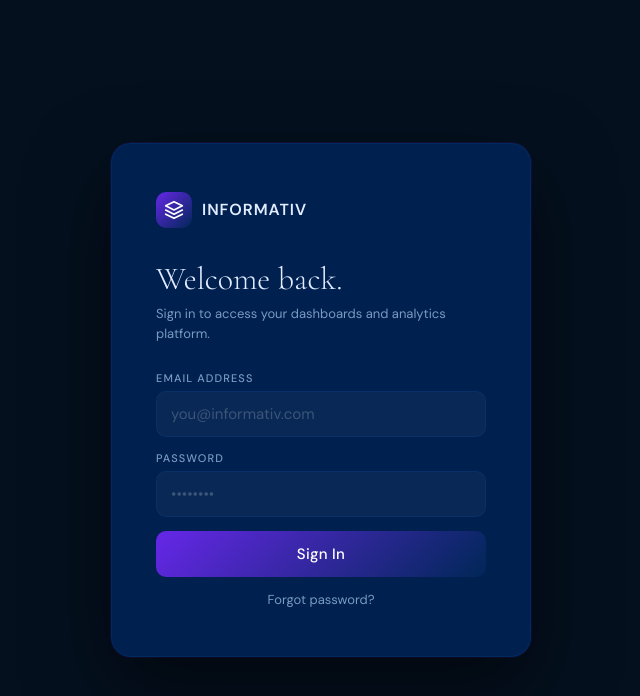
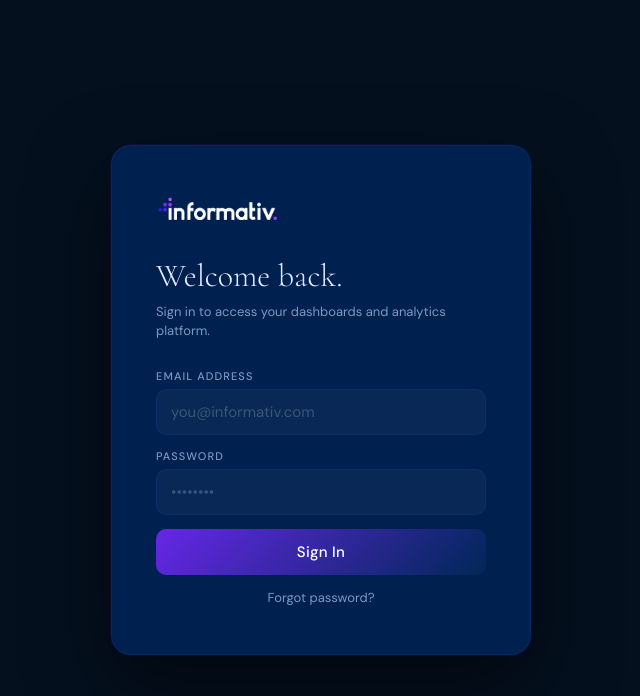
Before and after one commit to clevind34/informativ-api, a website: page index.html in a window 1280 px wide. Shown: the whole page, without its empty margins (319-959 px from the left). Drawn offline with nearby package versions, Linux system fonts and the light colour scheme.

Commit message:
Replace login card logo with white Informativ logo image

```diff
--- a/index.html
+++ b/index.html
@@ -74,21 +74,11 @@
     }
 
     .login-logo {
-      display: flex; align-items: center; gap: 10px;
       margin-bottom: 32px;
     }
-    .login-logo-mark {
-      width: 36px; height: 36px;
-      background: linear-gradient(135deg,#6627E8,#002757);
-      border-radius: 10px;
-      display: flex; align-items: center; justify-content: center;
-    }
-    .login-logo-mark svg { width: 20px; height: 20px; }
-    .login-logo-text {
-      font-family: 'DM Sans', sans-serif;
-      font-weight: 600; font-size: 16px;
-      letter-spacing: 0.06em; text-transform: uppercase;
-      color: var(--text);
+    .login-logo img {
+      height: 26px;
+      width: auto;
     }
 
     .login-title {
@@ -394,10 +384,7 @@
 <div id="identity-overlay">
   <div class="login-card">
     <div class="login-logo">
-      <div class="login-logo-mark">
-        <svg viewBox="0 0 24 24" fill="none" width="20" height="20"><path d="M12 2L2 7l10 5 10-5-10-5zM2 17l10 5 10-5M2 12l10 5 10-5" stroke="#fff" stroke-width="2" stroke-linecap="round" stroke-linejoin="round"/></svg>
-      </div>
-      <span class="login-logo-text">Informativ</span>
+      <img src="/informativ-logo-white.png" alt="Informativ" />
     </div>
 
     <!-- LOGIN VIEW -->
```
